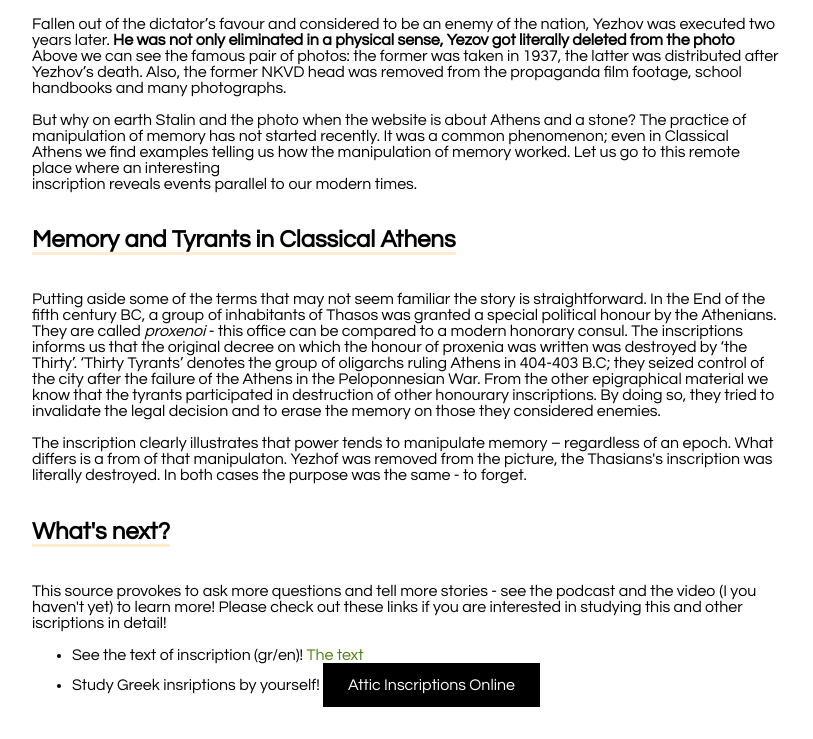
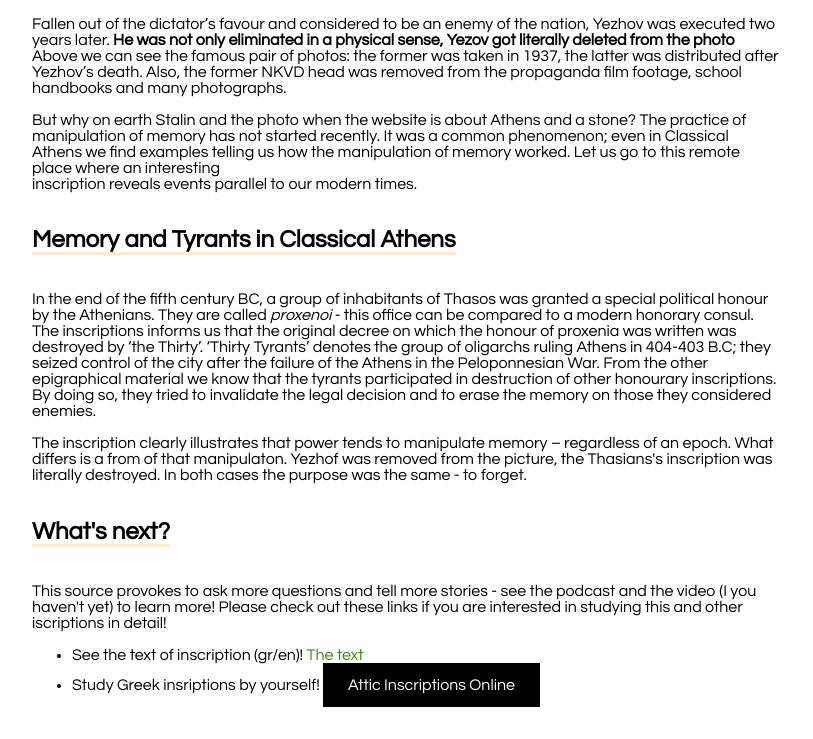
Before and after one commit to Michal-NLPL/hello-world, a plain HTML site: page index.html in a window 1280 px wide. Shown: the part 1413-2152 px from the top of the page, without its empty margins (233-1046 px from the left). Drawn offline with Linux system fonts and the light colour scheme; a web font is replaced by a local one.

Commit message:
Update index.html

```diff
--- a/index.html
+++ b/index.html
@@ -85,8 +85,7 @@ a:hover, a:active {
 
   <h2>Memory and Tyrants in Classical Athens</h2>
   <p>
-    Putting aside some of the terms that may not seem familiar the story is straightforward.
-    In the End of the fifth century BC, a group of inhabitants of Thasos was granted a
+    In the end of the fifth century BC, a group of inhabitants of Thasos was granted a
     special political honour by the Athenians. They are called <em>proxenoi</em> - this office can be compared
     to a modern honorary consul. The inscriptions informs us that the original decree on which the honour of proxenia
     was written was destroyed by ‘the Thirty’. ‘Thirty Tyrants’ denotes the group of oligarchs ruling Athens in 404-403 B.C;
```
